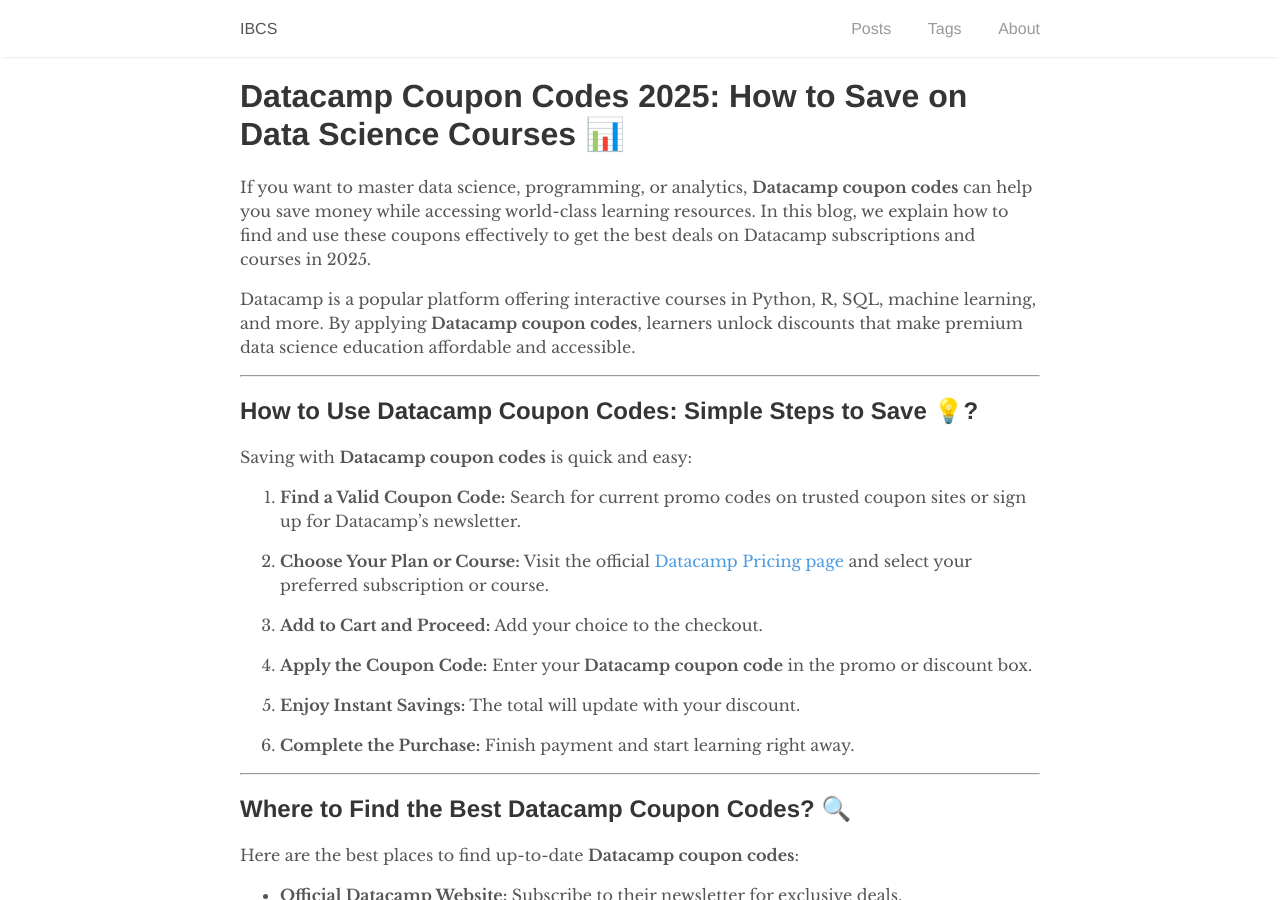
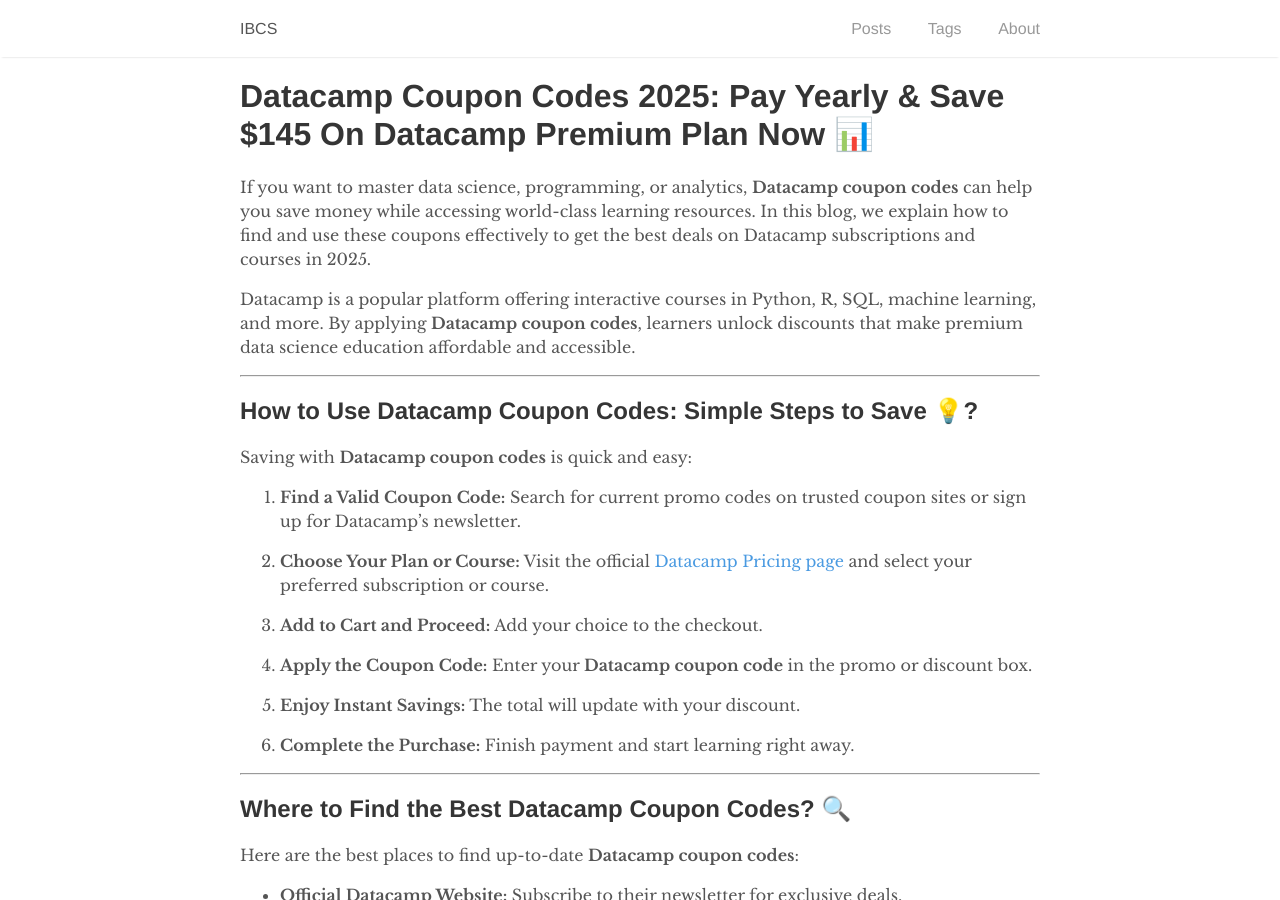
Before and after one commit to rankloud/ibcs, a Jekyll site: the page built from wp/datacamp coupon codes.md, in a window 1280 px wide and 900 px high. Built offline with Jekyll 4.4.1, drawn with Linux system fonts in a browser that asks for light colours.

Commit message:
Updated title

```diff
--- a/wp/datacamp coupon codes.md
+++ b/wp/datacamp coupon codes.md
@@ -1,6 +1,6 @@
 ---
 layout: default
-title: "Datacamp Coupon Codes 2025 – Save Big on Data Science Learning"
+title: "Datacamp Coupon Codes 2025 – Save $145 On Yearly Plans"
 description: "Check out Datacamp coupon codes and discover how to save money on data science courses with exclusive discounts and offers."
 date: 2025-05-31
 author: "Rankloud Team"
@@ -8,7 +8,7 @@
 permalink: /datacamp-coupon-codes/
 ---
 
-# Datacamp Coupon Codes 2025: How to Save on Data Science Courses 📊
+# Datacamp Coupon Codes 2025: Pay Yearly & Save $145 On Datacamp Premium Plan Now 📊
 
 If you want to master data science, programming, or analytics, **Datacamp coupon codes** can help you save money while
 accessing world-class learning resources. In this blog, we explain how to find and use these coupons effectively to get the best deals on Datacamp subscriptions and courses in 2025.
```
